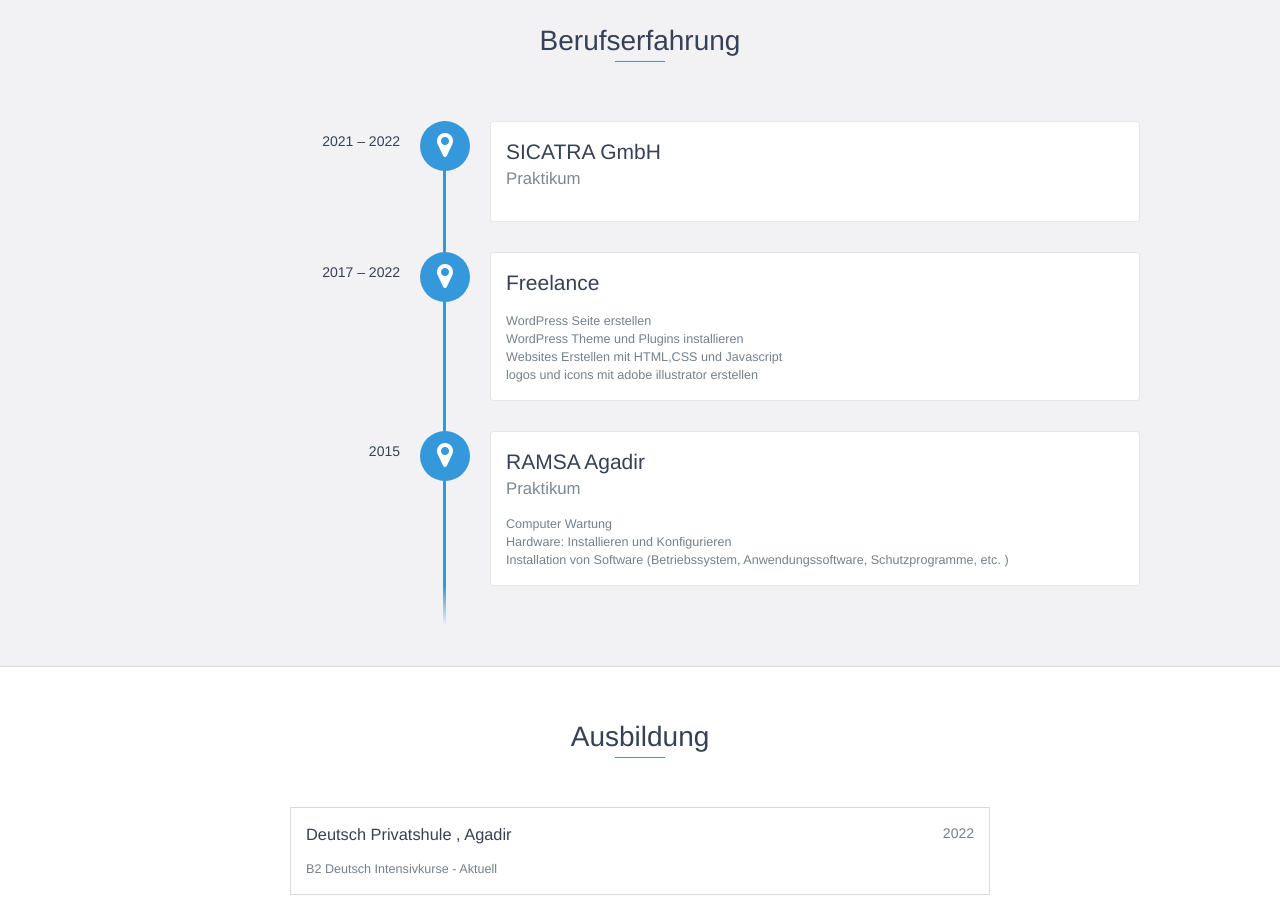
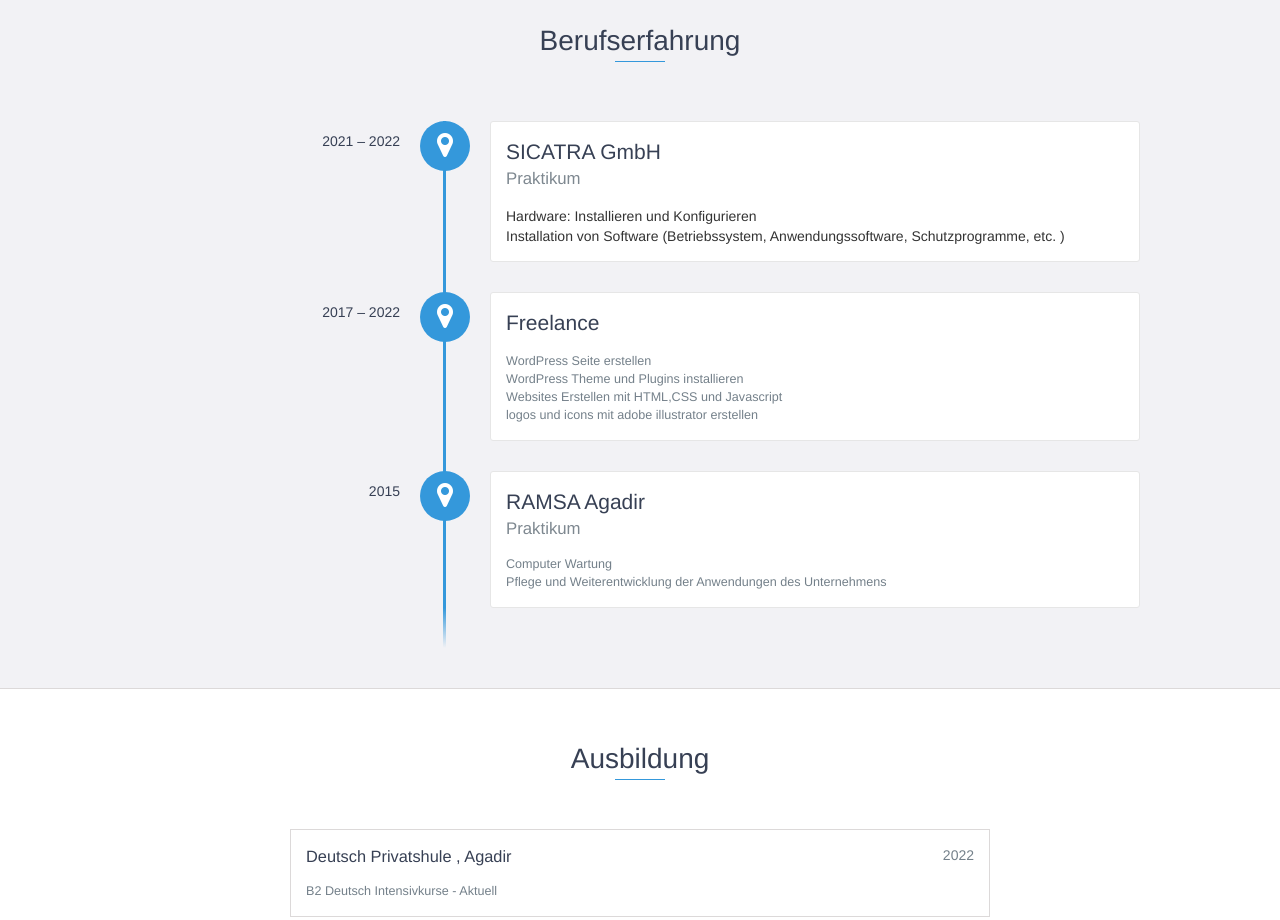
Before and after one commit to AmineTamar/Aminetamar.github.io, a website: page index.html in a window 1280 px wide. Shown: the part 1100-2020 px from the top of the page. Drawn offline with nearby package versions, Linux system fonts and the light colour scheme.

Commit message:
fixed text

```diff
--- a/index.html
+++ b/index.html
@@ -89,6 +89,9 @@
             <div data-date="2021 – 2022">
                 <h3>SICATRA GmbH</h3>
                 <h4>Praktikum</h4>
+                Hardware: Installieren und Konfigurieren<br>
+                    Installation von Software
+(Betriebssystem, Anwendungssoftware, Schutzprogramme, etc. )
 
             </div>
 
@@ -106,9 +109,8 @@
                 <h4>Praktikum </h4>
                 <p>
                     Computer Wartung <br>
-                    Hardware: Installieren und Konfigurieren<br>
-                    Installation von Software
-(Betriebssystem, Anwendungssoftware, Schutzprogramme, etc. )
+                    Pflege und Weiterentwicklung der Anwendungen des Unternehmens
+
                 </p>
             </div>
         </div>
```
